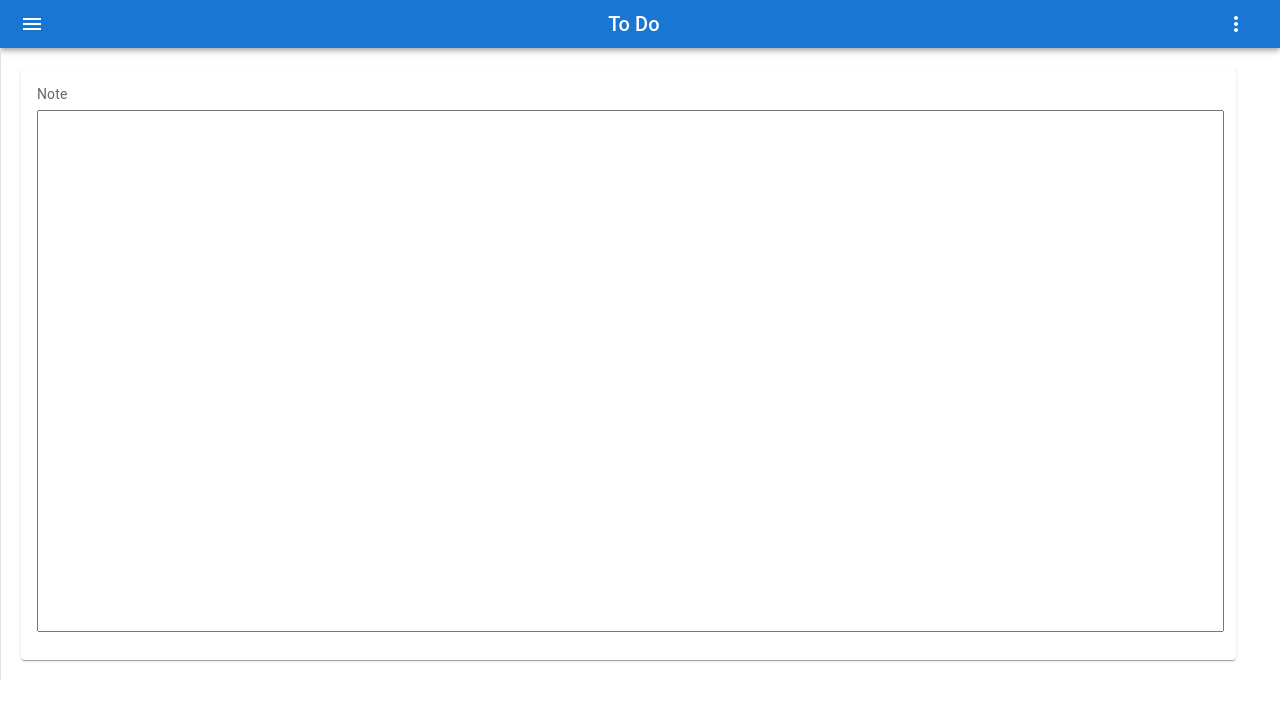
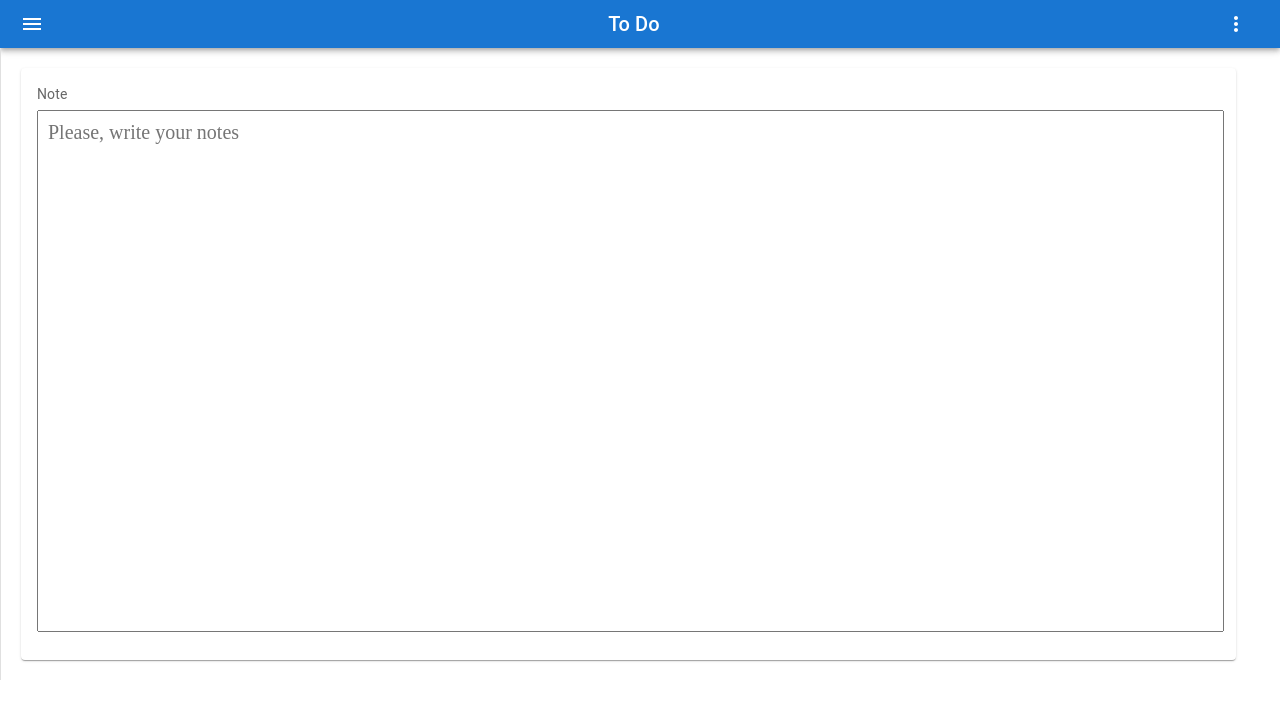
Before and after one commit to maxxlab/todolist, a React (Create React App) app: page /note in a window 1280 px wide. Shown: the top 718 px of the page. Built offline with nearby package versions, Linux system fonts and the light colour scheme.

Commit message:
make a note component better

```diff
--- a/src/component/App/App.tsx
+++ b/src/component/App/App.tsx
@@ -2,11 +2,9 @@ import React from 'react';
 import './App.css';
 import Header from '../Header/Header';
 import Navbar from '../Navbar/Navbar';
-import { Routes, Route, Link } from 'react-router-dom';
 
 function App() {
   const [open, setOpen] = React.useState(false);
-  let openNavbarApp:boolean = open;
   return (
     <>
       <Header
@@ -15,7 +13,7 @@ function App() {
         }}
       ></Header>
       <Navbar
-        openNavbar={openNavbarApp}
+        openNavbar={open}
       ></Navbar>
     </>
   );
--- a/src/component/Note/Note.tsx
+++ b/src/component/Note/Note.tsx
@@ -2,6 +2,7 @@ import Card from '@mui/material/Card';
 import CardContent from '@mui/material/CardContent';
 import Typography from '@mui/material/Typography';
 import Box from '@mui/material/Box';
+import TextareaAutosize from '@mui/material/TextareaAutosize';
 export default function Note() {
 
   return (
@@ -18,17 +19,19 @@ export default function Note() {
             Note
           </Typography>
           <Box>
-            <textarea
-            style={{
+            <TextareaAutosize
+              placeholder="Please, write your notes"
+              style={{
                 width: "98.5%",
-                height: "500px" ,
+                minHeight: "500px" ,
                 marginLeft: "auto",
                 marginRight: "auto",
                 padding:"10px",
-                fontSize: "16px",
+                fontSize: "20px",
+                fontFamily: "Times New Roman",
                 resize: "none"
-            }}>
-            </textarea>
+               }}
+            />
           </Box>
         </CardContent>
       </Card>
```
